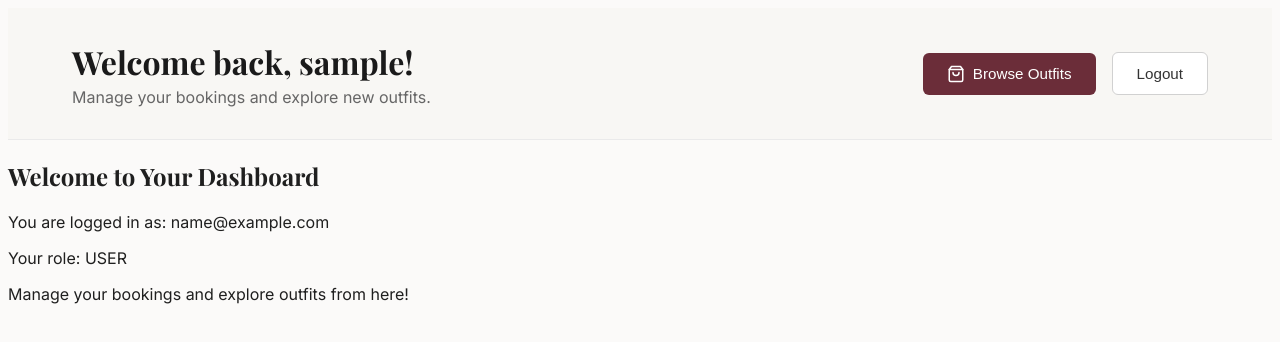
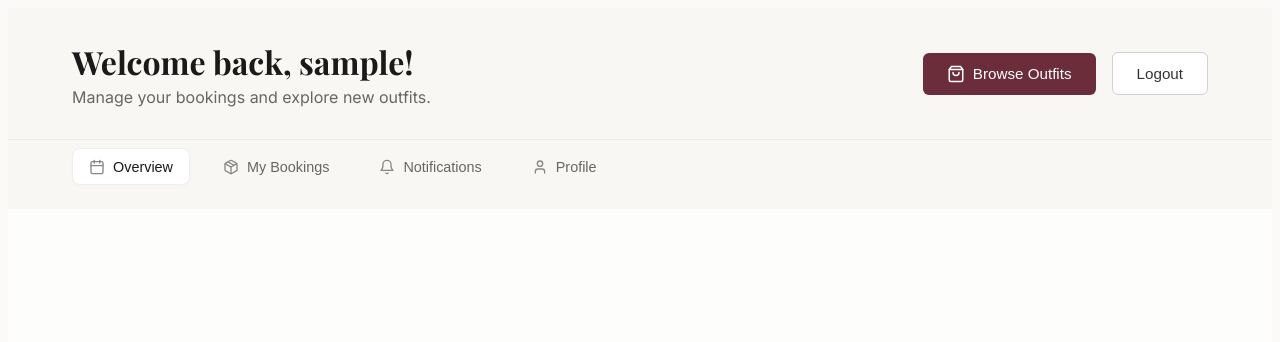
Before and after one commit to JasCiely/IT342_G5_Palicte_Lab1, a React (Vite) app in the folder web/: page /dashboard in a window 1280 px wide. Shown: the top 342 px of the page. Built offline with nearby package versions, Linux system fonts and the light colour scheme; sample sign-in values are in the browser's storage.

Commit message:
feat: add navigation buttons in dashboard
Added functional navigation buttons in the dashboard to improve user experience and allow seamless movement between different dashboard sections and features.

```diff
--- /dev/null
+++ b/web/src/components/DashboardContent/DashboardNav.jsx
@@ -0,0 +1,49 @@
+import React, { useState } from 'react';
+import '../css/DashboardNav.css';
+
+const DashboardNav = () => {
+  const [activeTab, setActiveTab] = useState('Overview');
+
+  const navItems = [
+    { name: 'Overview', icon: <CalendarIcon /> },
+    { name: 'My Bookings', icon: <BoxIcon /> },
+    { name: 'Notifications', icon: <BellIcon /> },
+    { name: 'Profile', icon: <UserIcon /> },
+  ];
+
+  return (
+    <nav className="dashboard-nav-container">
+      <div className="dashboard-nav-content">
+        {navItems.map((item) => (
+          <button
+            key={item.name}
+            className={`nav-item ${activeTab === item.name ? 'active' : ''}`}
+            onClick={() => setActiveTab(item.name)}
+          >
+            {item.icon}
+            {item.name}
+          </button>
+        ))}
+      </div>
+    </nav>
+  );
+};
+
+// Simple SVG Icon Components to match the UI
+const CalendarIcon = () => (
+  <svg viewBox="0 0 24 24" fill="none" stroke="currentColor" strokeWidth="2" strokeLinecap="round" strokeLinejoin="round"><rect width="18" height="18" x="3" y="4" rx="2" ry="2"/><line x1="16" x2="16" y1="2" y2="6"/><line x1="8" x2="8" y1="2" y2="6"/><line x1="3" x2="21" y1="10" y2="10"/></svg>
+);
+
+const BoxIcon = () => (
+  <svg viewBox="0 0 24 24" fill="none" stroke="currentColor" strokeWidth="2" strokeLinecap="round" strokeLinejoin="round"><path d="m7.5 4.27 9 5.15"/><path d="M21 8a2 2 0 0 0-1-1.73l-7-4a2 2 0 0 0-2 0l-7 4A2 2 0 0 0 3 8v8a2 2 0 0 0 1 1.73l7 4a2 2 0 0 0 2 0l7-4A2 2 0 0 0 21 16Z"/><path d="m3.3 7 8.7 5 8.7-5"/><path d="M12 22V12"/></svg>
+);
+
+const BellIcon = () => (
+  <svg viewBox="0 0 24 24" fill="none" stroke="currentColor" strokeWidth="2" strokeLinecap="round" strokeLinejoin="round"><path d="M6 8a6 6 0 0 1 12 0c0 7 3 9 3 9H3s3-2 3-9"/><path d="M10.3 21a1.94 1.94 0 0 0 3.4 0"/></svg>
+);
+
+const UserIcon = () => (
+  <svg viewBox="0 0 24 24" fill="none" stroke="currentColor" strokeWidth="2" strokeLinecap="round" strokeLinejoin="round"><path d="M19 21v-2a4 4 0 0 0-4-4H9a4 4 0 0 0-4 4v2"/><circle cx="12" cy="7" r="4"/></svg>
+);
+
+export default DashboardNav;
--- /dev/null
+++ b/web/src/components/css/DashboardNav.css
@@ -0,0 +1,54 @@
+.dashboard-nav-container {
+  background: #f8f7f4; /* Matching the very light cream/white background */
+  padding: 0.5rem 4rem 1.5rem 4rem; /* Top padding small to sit close to header */
+}
+
+.dashboard-nav-content {
+  max-width: 1300px;
+  margin: 0 auto;
+  display: flex;
+  gap: 1rem;
+  align-items: center;
+}
+
+.nav-item {
+  display: flex;
+
+  align-items: center;
+  gap: 0.5rem;
+  padding: 0.6rem 1rem;
+  border-radius: 8px;
+  font-size: 0.9rem;
+  font-weight: 500;
+  color: #666666;
+  cursor: pointer;
+  transition: all 0.2s ease;
+  border: 1px solid transparent;
+  background: transparent;
+}
+
+.nav-item svg {
+  width: 16px;
+  height: 16px;
+  color: #888;
+}
+
+/* The "Overview" active state from your image */
+.nav-item.active {
+  background: #ffffff;
+  color: #1a1a1a;
+  border: 1px solid #eeeeee;
+  box-shadow: 0 2px 4px rgba(0, 0, 0, 0.02);
+}
+
+.nav-item:hover:not(.active) {
+  color: #333;
+  background: #f5f5f5;
+}
+
+@media (max-width: 768px) {
+  .dashboard-nav-container {
+    padding: 0.5rem 1.5rem 1rem 1.5rem;
+    overflow-x: auto; /* Allows swiping on mobile */
+  }
+}
--- a/web/src/pages/Dashboard.jsx
+++ b/web/src/pages/Dashboard.jsx
@@ -1,12 +1,12 @@
 import React from 'react';
 import DashboardHeader from '../components/DashboardContent/DashboardHeader';
+import DashboardNav from '../components/DashboardContent/DashboardNav'; // Import the new nav
 
 const Dashboard = ({ onLogout }) => {
   // Get user info from localStorage
   const userEmail = localStorage.getItem("userEmail") || "User";
 
-  // Try to get firstName from localStorage first (set by backend during login)
-  // If not available, fall back to extracting from email
+  // Try to get firstName from localStorage first
   const firstName = localStorage.getItem("firstName") ||
                     localStorage.getItem("userFirstName") ||
                     userEmail.split('@')[0] ||
@@ -19,17 +19,20 @@ const Dashboard = ({ onLogout }) => {
   };
 
   return (
-    <div className="dashboard">
+    <div className="dashboard" style={{ background: '#fdfdfb', minHeight: '100vh' }}>
+      {/* 1. The Top Header */}
       <DashboardHeader
-        userName={firstName}  // Pass only the first name
+        userName={firstName}
         onLogout={handleLogout}
       />
-      <div className="dashboard-content">
-        <h2>Welcome to Your Dashboard</h2>
-        <p>You are logged in as: {userEmail}</p>
-        <p>Your role: {localStorage.getItem("userRole") || "USER"}</p>
-        <p>Manage your bookings and explore outfits from here!</p>
-      </div>
+
+      {/* 2. The New Navigation Bar */}
+      <DashboardNav />
+
+      {/* 3. Dashboard Content Area (Where your school/event info will go) */}
+      <main className="dashboard-body" style={{ padding: '0 4rem' }}>
+        {/* Content goes here */}
+      </main>
     </div>
   );
 };
```
